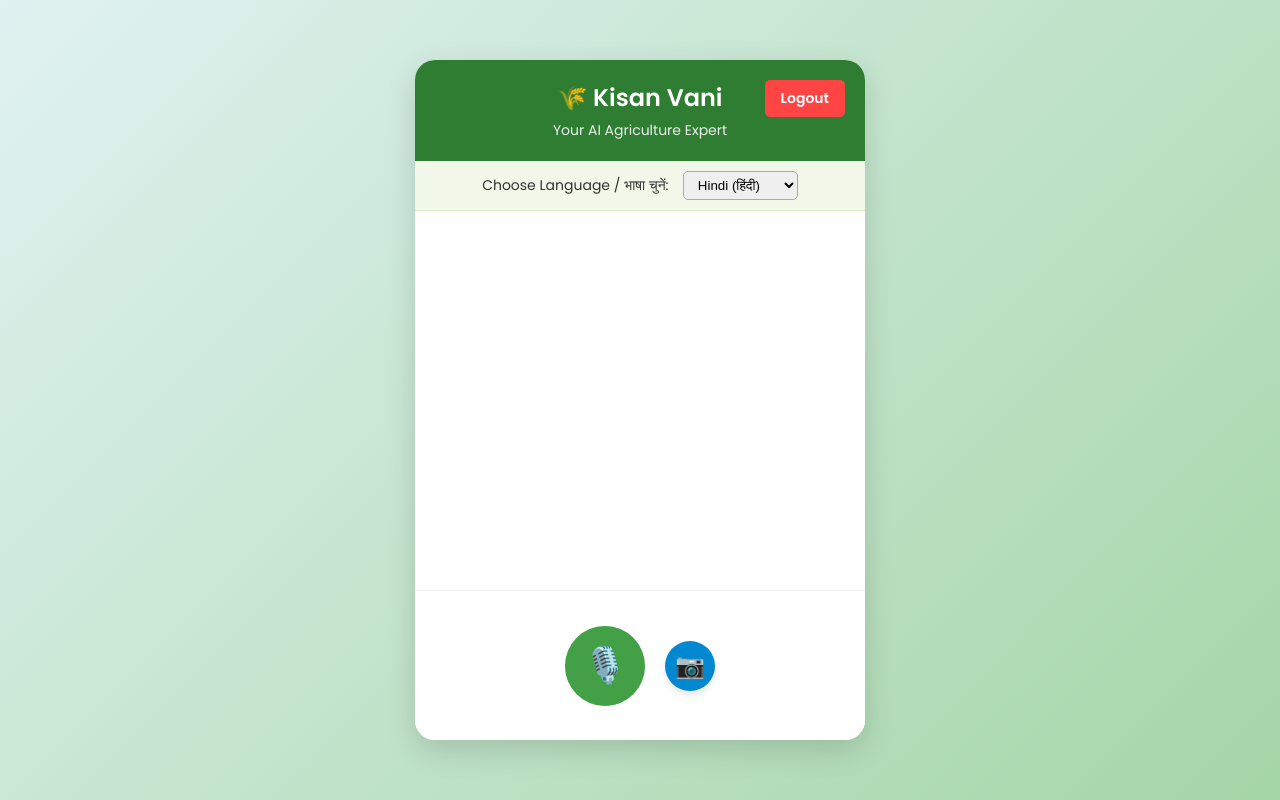
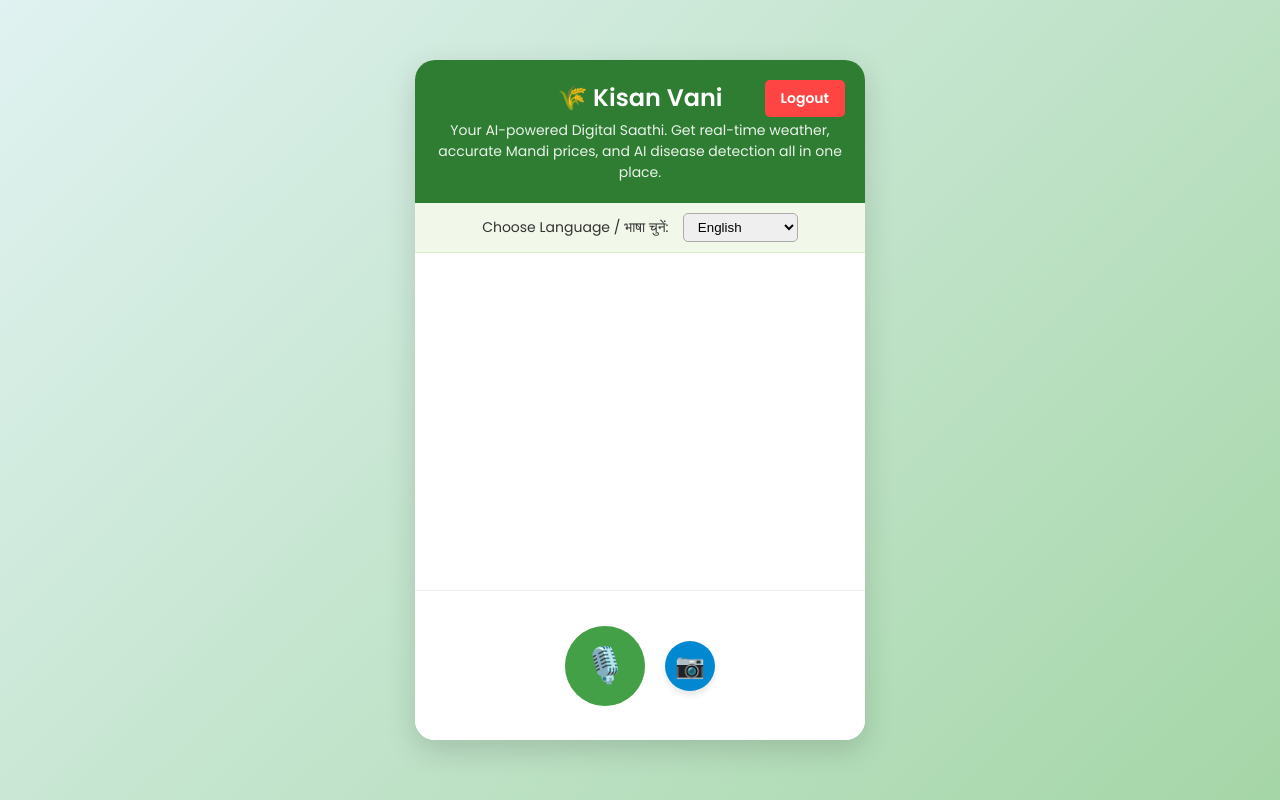
Before and after one commit to jyotiswadhindibya-bit/Kissan-Vani, a website: page html/index.html in a window 1280 px wide. Drawn offline with Linux system fonts and the light colour scheme.

Commit message:
Dashboard.js and Translations.js added

```diff
--- a/html/index.html
+++ b/html/index.html
@@ -11,28 +11,26 @@
 
     <div class="app-container">
         <header>
-            <h1>🌾 Kisan Vani</h1>
-            <p>Your AI Agriculture Expert</p>
-            <a href="dashboard.html" onclick="logout()" class="logout-btn">Logout</a>
+            <h1 data-key="logo">🌾 Kisan Vani</h1>
+            <p data-key="hero-desc">Your AI Agriculture Expert</p>
+            <a href="dashboard.html" onclick="logout()" class="logout-btn" data-key="logout-text">Logout</a>
         </header>
 
         <div class="lang-switch">
-            <label for="language">Choose Language / भाषा चुनें:</label>
-            <select id="language">
+            <label for="dashboard-lang" data-key="lang-label">Choose Language / भाषा चुनें:</label>
+            <select id="dashboard-lang">
+                <option value="en-IN">English</option>
                 <option value="hi-IN">Hindi (हिंदी)</option>
-                <option value="en-IN">English</option>
                 <option value="or-IN">Odia (ଓଡ଼ିଆ)</option>
-
             </select>
         </div>
 
         <div class="chat-box" id="chat-box">
-        </div>
+            </div>
 
-        <p id="status-text">Tap the mic to ask a question</p>
+        <p id="status-text" data-key="mic-instruction">Tap the mic to ask a question</p>
 
         <div class="mic-container">
-
             <div class="mic-group">
                 <button id="mic-btn">
                     <span id="mic-icon">🎙️</span>
@@ -50,10 +48,10 @@
                 <img id="imagePreview" src="" alt="Crop Preview">
                 <button id="clearBtn" onclick="clearImage()">✖</button>
             </div>
-
         </div>
     </div>
 
+    <script src="../js/translations.js"></script>
     <script src="../js/script.js"></script>
 
 </body>
--- /dev/null
+++ b/js/translations.js
@@ -0,0 +1,128 @@
+const translations = {
+    "en-IN": {
+        "logo": "🌾 Kisan Vani",
+        "login-btn": "Login / Register",
+        "hero-title": "Hello! I am <br><span class='highlight'>Kisan Vani</span>",
+        "hero-desc": "Your AI-powered Digital Saathi. Get real-time weather, accurate Mandi prices, and AI disease detection all in one place.",
+        "cta-main": "CLICK HERE TO LOGIN",
+        "services-title": "Explore Our Services",
+        "weather-title": "Live Weather",
+        "weather-desc": "Real-time updates for your area to plan your harvest safely.",
+        "mandi-title": "Mandi Prices",
+        "mandi-desc": "Check today's live market prices for Paddy, Wheat, and other crops.",
+        "ai-title": "AI Crop Health",
+        "ai-desc": "Upload a photo of your sick crop and our AI will instantly detect the disease.",
+        "voice-title": "Voice Assistant",
+        "voice-desc": "Don't want to type? Just tap the mic and talk to me in your local language.",
+        "why-title": "Why choose KISAN VANI?",
+        "why-subtitle": "Unlock the power of technology for your farm.",
+        "why-desc": "Choose Kisan Vani to turn uncertainty into opportunity. We empower your farming with real-time weather alerts and live Mandi prices.",
+        "about-desc": "\n Kisan Vani is more than an app; it’s your 24/7 digital partner in the field. We replace guesswork with data by providing real-time weather alerts and live Mandi prices to ensure you never settle for less. \n\n Worried about crop health? Our AI Disease Detection diagnoses issues from a single photo, while our Local Language Voice Assistant ensures expert advice is always just a conversation away.",
+
+
+        // --- Added Login Specific Keys ---
+        "back-link": "← Back to Dashboard",
+        "login-welcome": "Welcome Back",
+        "login-subtitle": "Enter your details to open your Digital Saathi",
+        "label-name": "Full Name",
+        "placeholder-name": "E.g. Ramesh Kumar",
+        "label-phone": "Mobile Number",
+        "placeholder-phone": "Enter 10-digit number",
+        "login-page-btn": "GET STARTED"
+    },
+    "hi-IN": {
+        "logo": "🌾 किसान वाणी",
+        "login-btn": "लॉगिन / पंजीकरण",
+        "hero-title": "नमस्ते! मैं हूँ <br><span class='highlight'>किसान वाणी</span>",
+        "hero-desc": "आपका एआई-संचालित डिजिटल साथी। वास्तविक समय का मौसम, सटीक मंडी भाव और एआई रोग पहचान सब एक ही स्थान पर प्राप्त करें।",
+        "cta-main": "लॉगिन करने के लिए यहाँ क्लिक करें",
+        "services-title": "हमारी सेवाओं का अन्वेषण करें",
+        "weather-title": "लाइव मौसम",
+        "weather-desc": "अपनी फसल की कटाई सुरक्षित रूप से करने के लिए अपने क्षेत्र के ताज़ा अपडेट प्राप्त करें।",
+        "mandi-title": "मंडी भाव",
+        "mandi-desc": "धान, गेहूं और अन्य फसलों के आज के लाइव बाजार भाव की जांच करें।",
+        "ai-title": "एआई फसल स्वास्थ्य",
+        "ai-desc": "अपनी बीमार फसल की फोटो अपलोड करें और हमारा एआई तुरंत बीमारी का पता लगा लेगा।",
+        "voice-title": "ध्वनि सहायक",
+        "voice-desc": "टाइप नहीं करना चाहते? बस माइक को टैप करें और अपनी स्थानीय भाषा में मुझसे बात करें।",
+        "why-title": "किसान वाणी क्यों चुनें?",
+        "why-subtitle": "अपने खेत के लिए तकनीक की शक्ति का उपयोग करें।",
+        "why-desc": "अनिश्चितता को अवसर में बदलने के लिए किसान वाणी चुनें। हम सुरक्षित फसल के लिए मौसम अलर्ट और लाइव मंडी भाव प्रदान करते हैं।",
+        "about-desc": "\n किसान वाणी केवल एक ऐप नहीं है; यह आपके खेत में हर दिन का डिजिटल साथी है। हम वास्तविक समय के मौसम अलर्ट और लाइव मंडी भाव प्रदान करके अटकलों को डेटा में बदल देते हैं ताकि आप कभी भी कम पर संतुष्ट न हों। \n\n फसल स्वास्थ्य को लेकर चिंतित हैं? हमारी AI रोग पहचान एक फोटो से समस्याओं का निदान करती है, जबकि हमारी स्थानीय भाषा ध्वनि सहायक सुनिश्चित करती है कि विशेषज्ञ सलाह हमेशा एक बातचीत दूर हो।",
+        // --- Added Login Specific Keys ---
+        "back-link": "← डैशबोर्ड पर वापस जाएं",
+        "login-welcome": "वापसी पर स्वागत है",
+        "login-subtitle": "अपना डिजिटल साथी खोलने के लिए अपना विवरण दर्ज करें",
+        "label-name": "पूरा नाम",
+        "placeholder-name": "उदा. रमेश कुमार",
+        "label-phone": "मोबाइल नंबर",
+        "placeholder-phone": "10 अंकों का नंबर दर्ज करें",
+        "login-page-btn": "शुरू करें"
+    },
+    "or-IN": {
+        "logo": "🌾 କିଷାନ ବାଣୀ",
+        "login-btn": "ଲଗଇନ୍ / ପଞ୍ଜିକରଣ",
+        "hero-title": "ନମସ୍କାର! ମୁଁ <br><span class='highlight'>କିଷାନ ବାଣୀ</span>",
+        "hero-desc": "ଆପଣଙ୍କ ଏଆଇ-ଚାଳିତ ଡିଜିଟାଲ୍ ସାଥୀ। ଗୋଟିଏ ସ୍ଥାନରେ ପ୍ରକୃତ ସମୟର ପାଣିପାଗ, ସଠିକ୍ ମଣ୍ଡି ଦର ଏବଂ ଏଆଇ ରୋଗ ଚିହ୍ନଟ ସୁବିଧା ପାଆନ୍ତୁ।",
+        "cta-main": "ଲଗଇନ୍ କରିବା ପାଇଁ ଏଠାରେ କ୍ଲିକ୍ କରନ୍ତୁ",
+        "services-title": "ଆମର ସେବାଗୁଡିକ ଦେଖନ୍ତୁ",
+        "weather-title": "ଲାଇଭ୍ ପାଣିପାଗ",
+        "weather-desc": "ଆପଣଙ୍କ ଅମଳକୁ ସୁରକ୍ଷିତ ଭାବରେ ଯୋଜନା କରିବାକୁ ଆପଣଙ୍କ ଅଞ୍ଚଳ ପାଇଁ ରିଅଲ-ଟାଇମ୍ ଅପଡେଟ୍ ପାଆନ୍ତୁ।",
+        "mandi-title": "ମଣ୍ଡି ଦର",
+        "mandi-desc": "ଧାନ, ଗହମ ଏବଂ ଅନ୍ୟାନ୍ୟ ଫସଲ ପାଇଁ ଆଜିର ଲାଇଭ୍ ବଜାର ଦର ଯାଞ୍ଚ କରନ୍ତୁ।",
+        "ai-title": "ଏଆଇ ଫସଲ ସ୍ୱାସ୍ଥ୍ୟ",
+        "ai-desc": "ଆପଣଙ୍କ ଅସୁସ୍ଥ ଫସଲର ଏକ ଫଟୋ ଅପଲୋଡ୍ କରନ୍ତୁ ଏବଂ ଆମର ଏଆଇ ତୁରନ୍ତ ରୋଗ ଚିହ୍ନଟ କରିବ।",
+        "voice-title": "ଭଏସ୍ ଆସିଷ୍ଟାଣ୍ଟ",
+        "voice-desc": "ଟାଇପ୍ କରିବାକୁ ଚାହୁଁନାହାଁନ୍ତି କି? କେବଳ ମାଇକ୍ ଟ୍ୟାପ୍ କରନ୍ତୁ ଏବଂ ନିଜ ଆଞ୍ଚଳିକ ଭାଷାରେ ମୋ ସହିତ କଥା ହୁଅନ୍ତୁ।",
+        "why-title": "କାହିଁକି କିଷାନ ବାଣୀ ବାଛିବେ?",
+        "why-subtitle": "ଆପଣଙ୍କ ଚାଷ ପାଇଁ ପ୍ରଯୁକ୍ତିବିଦ୍ୟାର ଶକ୍ତି ବ୍ୟବହାର କରନ୍ତୁ।",
+        "why-desc": "ଅନିଶ୍ଚିତତାକୁ ସୁଯୋଗରେ ପରିଣତ କରିବାକୁ କିଷାନ ବାଣୀ ବାଛନ୍ତୁ। ଆମେ ପାଣିପାଗ ସତର୍କତା ଏବଂ ଲାଇଭ୍ ମଣ୍ଡି ଦର ପ୍ରଦାନ କରୁ।",
+        "about-desc": "\n କିଷାନ ବାଣୀ କେବଳ ଏକ ମୋବାଇଲ୍ ଆପ୍ ନୁହେଁ, ଏହା ହେଉଛି ଆପଣଙ୍କ ଚାଷ ଜମିର ସବୁଦିନିଆ ସାଥୀ । ଏଣିକି ଅନ୍ଦାଜରେ ଚାଷ ନୁହେଁ, ସଠିକ୍ ଖବର ନେଇ ଚାଷ କରନ୍ତୁ । \n\n ଫସଲରେ ପୋକ କିମ୍ବା ରୋଗ ଲାଗିବାକୁ ନେଇ ଚିନ୍ତା କରୁଛନ୍ତି କି? କେବଳ ଗୋଟିଏ ଫଟୋ ଉଠାନ୍ତୁ, ଆଉ ଆମ 'ମେସିନ୍ ସାହାଯ୍ୟରେ' ରୋଗ ଚିହ୍ନି ତାର ପ୍ରତିକାର ଜାଣନ୍ତୁ ।",
+
+        // --- Added Login Specific Keys ---
+        "back-link": "← ଡ୍ୟାସବୋର୍ଡକୁ ଫେରିଯାଆନ୍ତୁ",
+        "login-welcome": "ସ୍ୱାଗତମ୍",
+        "login-subtitle": "ଆପଣଙ୍କର ଡିଜିଟାଲ୍ ସାଥୀ ଖୋଲିବାକୁ ଆପଣଙ୍କର ବିବରଣୀ ଦିଅନ୍ତୁ",
+        "label-name": "ପୂରା ନାମ",
+        "placeholder-name": "ଉଦାହରଣ: ରମେଶ କୁମାର",
+        "label-phone": "ମୋବାଇଲ୍ ନମ୍ବର",
+        "placeholder-phone": "10 ଅଙ୍କ ବିଶିଷ୍ଟ ନମ୍ବର ଦିଅନ୍ତୁ",
+        "login-page-btn": "ଆରମ୍ଭ କରନ୍ତୁ"
+    }
+};
+
+// --- Language Application Logic ---
+
+function applyLanguage(lang) {
+    document.querySelectorAll('[data-key]').forEach(element => {
+        const key = element.getAttribute('data-key');
+        if (translations[lang] && translations[lang][key]) {
+            // Handle placeholders for input fields
+            if (element.tagName === 'INPUT') {
+                element.placeholder = translations[lang][key];
+            } else {
+                element.innerHTML = translations[lang][key];
+            }
+        }
+    });
+}
+
+// Global logic for pages to sync
+window.addEventListener('DOMContentLoaded', () => {
+    const savedLang = localStorage.getItem('userLanguage') || 'en-IN';
+
+    // Set the dropdown value if it exists on the current page
+    const langSelect = document.getElementById('dashboard-lang') || document.getElementById('login-lang');
+    if (langSelect) {
+        langSelect.value = savedLang;
+
+        // Add listener for language change
+        langSelect.addEventListener('change', (e) => {
+            const newLang = e.target.value;
+            localStorage.setItem('userLanguage', newLang);
+            applyLanguage(newLang);
+        });
+    }
+
+    applyLanguage(savedLang);
+});
--- a/script.js
+++ b/script.js
@@ -87,6 +87,3 @@ function speak(text, lang) {
     utterance.lang = lang;
     window.speechSynthesis.speak(utterance);
 }
-
-
-//testing
```
Also changed, not shown: html/dashboard.html (+22 -22 lines), html/login.html (+9 -8 lines), js/Dashboard.js (added, +52 -0 lines), js/login.js (+45 -15 lines).
